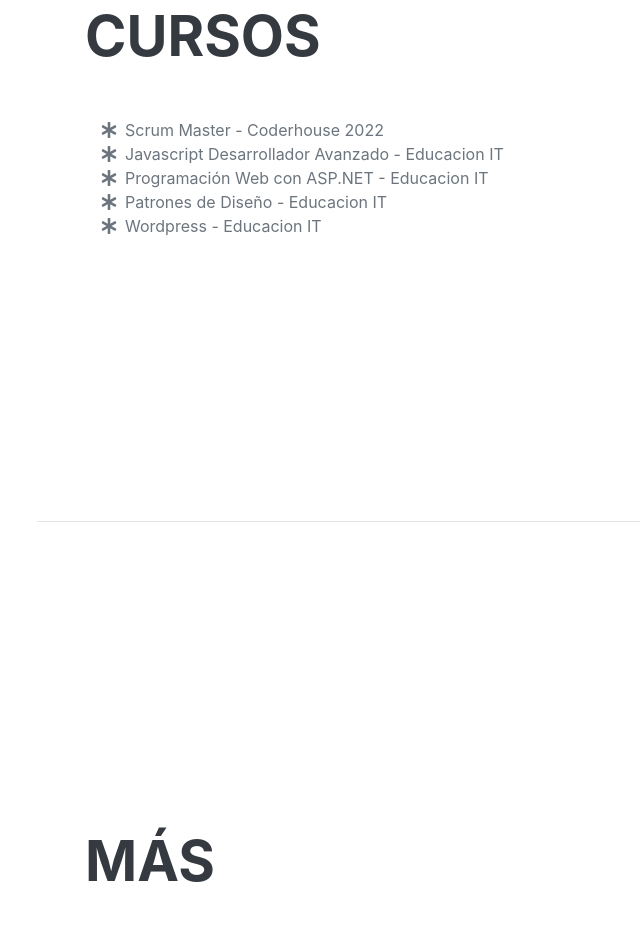
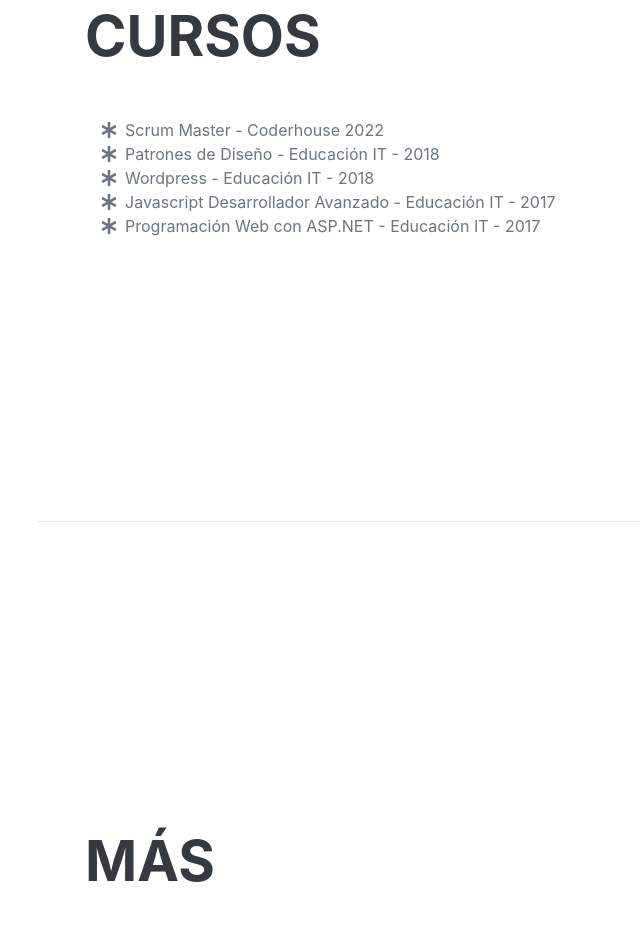
Before and after one commit to mlucero87/mlucero87.github.io, a plain HTML site: page index.html in a window 1280 px wide. Shown: the part 4705-5647 px from the top of the page, without its empty margins (235-875 px from the left). Drawn offline with nearby package versions, Linux system fonts and the light colour scheme; a web font is replaced by a local one.

Commit message:
Update index.html

```diff
--- a/index.html
+++ b/index.html
@@ -370,19 +370,19 @@
                     </li>
                     <li>
                         <span class="fa-li"><i class="fas fa-asterisk"></i></span>
-                        Javascript Desarrollador Avanzado - Educacion IT
+                        Patrones de Diseño - Educación IT - 2018
                     </li>
                     <li>
                         <span class="fa-li"><i class="fas fa-asterisk"></i></span>
-                        Programación Web con ASP.NET - Educacion IT
+                        Wordpress - Educación IT - 2018
                     </li>
                     <li>
                         <span class="fa-li"><i class="fas fa-asterisk"></i></span>
-                        Patrones de Diseño - Educacion IT
+                        Javascript Desarrollador Avanzado - Educación IT - 2017
                     </li>
                     <li>
                         <span class="fa-li"><i class="fas fa-asterisk"></i></span>
-                        Wordpress - Educacion IT
+                        Programación Web con ASP.NET - Educación IT - 2017
                     </li>
                 </ul>
             </div>
```
